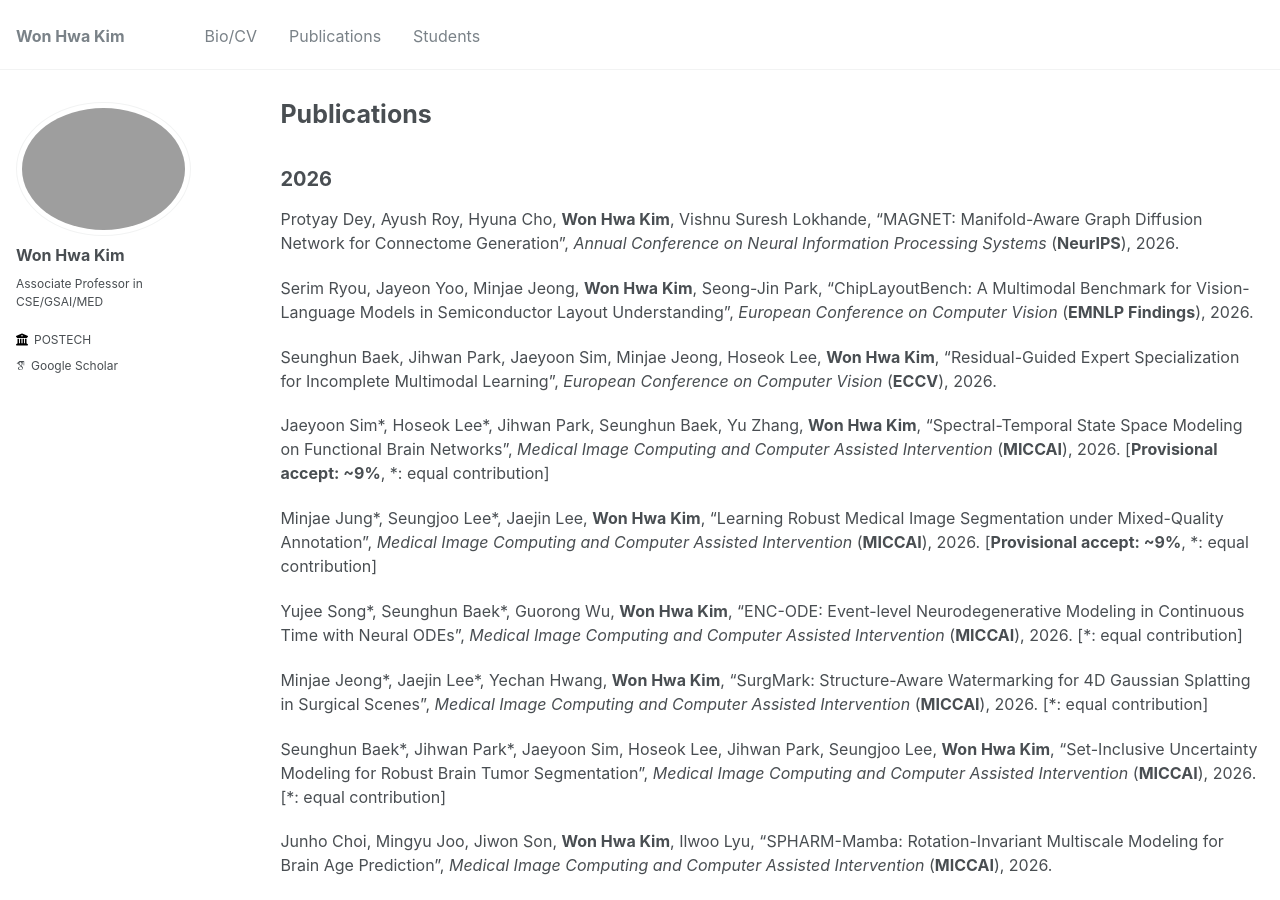
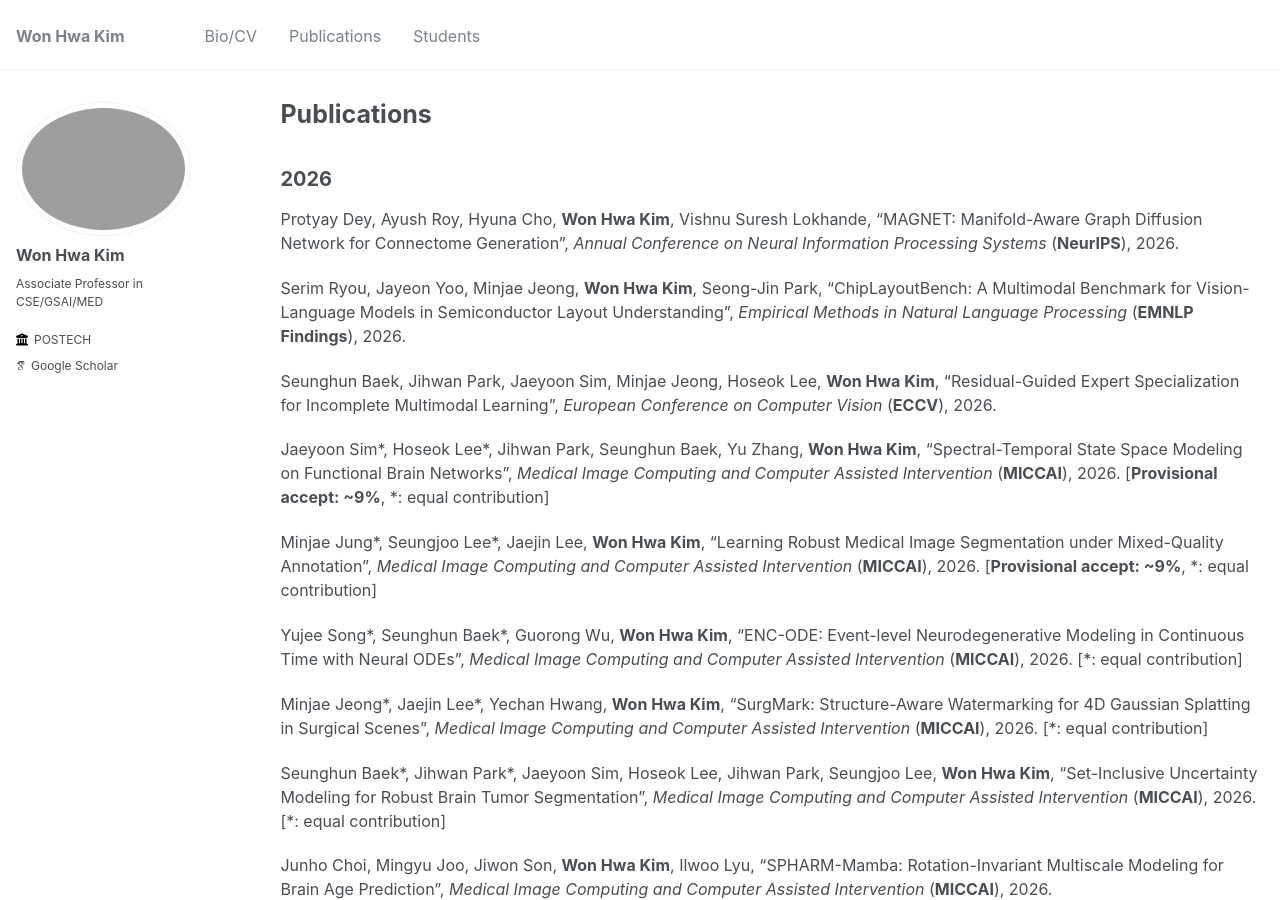
Before and after one commit to wwplato/wwplato.github.io, a Jekyll site: the page built from _pages/publications.md, in a window 1280 px wide and 900 px high. Built offline with Jekyll 4.4.1, drawn with Linux system fonts in a browser that asks for light colours; some web fonts are replaced.

Commit message:
Update publications.md

```diff
--- a/_pages/publications.md
+++ b/_pages/publications.md
@@ -11,7 +11,7 @@ author_profile: true
 
 Protyay Dey, Ayush Roy, Hyuna Cho, **Won Hwa Kim**, Vishnu Suresh Lokhande, "MAGNET: Manifold-Aware Graph Diffusion Network for Connectome Generation", *Annual Conference on Neural Information Processing Systems* (**NeurIPS**), 2026.
 
-Serim Ryou, Jayeon Yoo, Minjae Jeong, **Won Hwa Kim**, Seong-Jin Park, "ChipLayoutBench: A Multimodal Benchmark for Vision-Language Models in Semiconductor Layout Understanding", *European Conference on Computer Vision* (**EMNLP Findings**), 2026.
+Serim Ryou, Jayeon Yoo, Minjae Jeong, **Won Hwa Kim**, Seong-Jin Park, "ChipLayoutBench: A Multimodal Benchmark for Vision-Language Models in Semiconductor Layout Understanding", *Empirical Methods in Natural Language Processing* (**EMNLP Findings**), 2026.
 
 Seunghun Baek, Jihwan Park, Jaeyoon Sim, Minjae Jeong, Hoseok Lee, **Won Hwa Kim**, "Residual-Guided Expert Specialization for Incomplete Multimodal Learning", *European Conference on Computer Vision* (**ECCV**), 2026.
 
```
